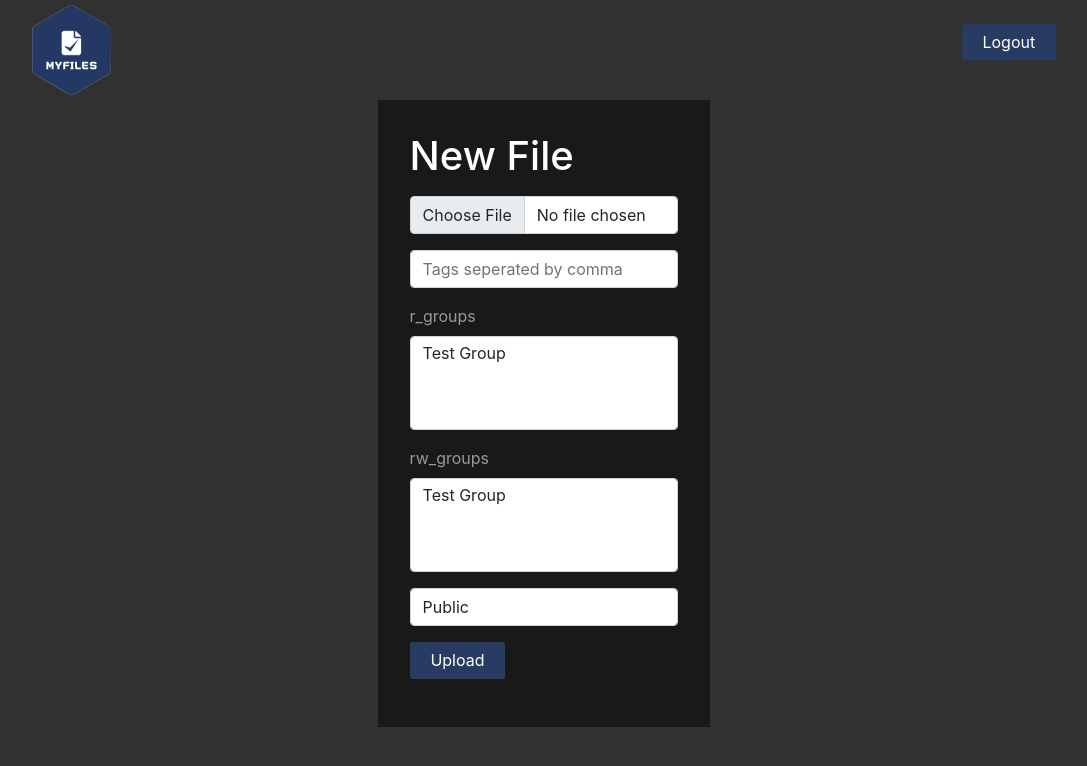
After one commit to bjerke2000/Prosjektoppgave2022, a Flask app: template templates/additem.html in a window 1280 px wide. The commit adds this page. Shown: the top 766 px of the page, without its empty margins (96-1183 px from the left). Run offline with Flask 2, Linux system fonts and the light colour scheme; the template is opened without the code that fills it: values that come from a table or form of the project are taken from there, others are empty; some libraries are stand-ins or nearby versions.

Commit message:
Trying to add file upload 2,5hrs

```diff
--- a/app.py
+++ b/app.py
@@ -6,10 +6,6 @@ from werkzeug.security import generate_password_hash, check_password_hash
 from flask_login import UserMixin, login_user, LoginManager, login_required, logout_user, current_user
 from datetime import date, datetime, timedelta
 from flask_wtf.file import FileField, FileAllowed, FileRequired
-from flask_sqlalchemy import SQLAlchemy
-from werkzeug.security import generate_password_hash, check_password_hash
-from flask_login import UserMixin, login_user, LoginManager, login_required, logout_user, current_user
-from datetime import date, timedelta
 from werkzeug.utils import secure_filename
 import uuid as uuid
 import os
@@ -156,6 +152,26 @@ def GetAvaliableName(path, name, iteration):
         iteration += 1
         return GetAvaliableName(path, name, iteration)
 
+def TagManager(tags):
+    tags = tags.split(',')
+    cleaned_tags = []
+    final_tag_str = ','
+    for tag in tags:
+        temptag=''
+        cleaned_tags.append(temptag.join(letter for letter in tag if letter.isalnum()).lower()) #Remove all special charactes and set them to lower case
+    current_tags = TagModel.query.all()#Get all tags
+    for tag in current_tags:
+        if tag.tag in cleaned_tags: #Check if tag already exists
+            final_tag_str = final_tag_str + f'{tag.id},'
+            cleaned_tags.remove(cleaned_tags.index(tag.tag))
+    for tag in cleaned_tags:#add tag if it does not exist
+        newtag = TagModel(tag = tag)
+        db.session.add(newtag)
+    db.session.commit()
+    newtags = TagModel.query.filer(TagModel.tag.in_(cleaned_tags)).all()#get new tag objects
+    for tag in newtags:
+        final_tag_str = final_tag_str + f'{tag.id},' #ad new tag's id's to str
+    return final_tag_str
 
 #===========================ROUTES======================================
 
@@ -284,32 +300,39 @@ def newfolder(path, parent):
         return redirect(url_for('item', path=itempath, name=foldername))
     return render_template("newfolder.html", form=form)
 
-@app.route("/addfile/<string:path>/<string:parent>")
+@app.route("/addfile/<string:path>/<string:parent>", methods=['GET','POST'])
 def addfile(path, parent):
     form = FileForm()
     if form.validate_on_submit():
         parent = parent.strip('-')
         itempath = path + parent +"-"
-        item = ItemModel.query.filter_by(path = itempath, itemname = form.itemname.data).first()
-        if item is None:
-            foldername = form.itemname.data
-        else:
-            foldername = GetAvaliableName_helper(itempath, form.itemname.data) #checks for itemname(n), until it finds an avaliable number
+        #Denne biten trengs vel ikke, da vi har uuid for fila
+        #item = ItemModel.query.filter_by(path = itempath, itemname = form.file.data.filename).first() + æ fikk ikke dette til å funger som æ hadde lyst. ville gjør en like på itemname=
+        #if item is None:
+        #    itemname = secure_filename(form.file.data.filename)
+        #else:
+        #    itemname = GetAvaliableName_helper(itempath, form.file.data.filename) #checks for itemname(n), until it finds an avaliable number
+        tags = TagManager(form.tags.data)
+        itemname = secure_filename(form.file.data.filename)
+        itemname_uuid = str(uuid.uuid1()) + '_' + itemname.strip('-')
+        form.file.data.save(os.path.join(app.config['UPLOAD_FOLDER'], itemname_uuid))
         group_priv_dict = PermissionCreator(form)
-        newfolder = ItemModel(
+        newitem = ItemModel(
             owner = current_user.id,
-            type = 0,
-            itemname = foldername.strip("~-"),
+            type = 1,
+            itemname = itemname_uuid,
             path = itempath,
             group_privs = group_priv_dict,
             post_date = datetime.now(),
-            edited_date = datetime.now()
+            edited_date = datetime.now(),
+            tags = tags
         )
-        db.session.add(newfolder)
+        db.session.add(newitem)
         db.session.commit()
-        flash('Folder created succesfully', 'success')
-        return redirect(url_for('item', path=itempath, name=foldername))
-    return render_template("newfolder.html", form=form)
+        flash('Item created succesfully', 'success')
+        return redirect(url_for('item', path=itempath, name=itemname))
+    flash(form.errors)
+    return render_template("additem.html", form=form)
 
 
 #På bunnj
--- a/forms.py
+++ b/forms.py
@@ -1,10 +1,11 @@
 from flask_wtf import FlaskForm
 from wtforms import StringField, PasswordField, SubmitField, FileField, DateField, SelectMultipleField, SelectField
 from wtforms.validators import DataRequired, EqualTo, Length, Email
+from flask_wtf.file import FileField, FileAllowed, FileRequired
 
 ADMINGROUP=2
-ALLUSERSGROUP=3
-TESTGROUP=1
+ALLUSERSGROUP=1
+TESTGROUP=3
 
 class RegisterForm(FlaskForm):
     name = StringField(
@@ -84,7 +85,32 @@ class FolderForm(FlaskForm):
     submit = SubmitField("Create")
 
 class FileForm(FlaskForm):
-    pass
+    file = FileField(
+        'File',
+        validators=[FileRequired(), FileAllowed(['txt','jpg','png','jpeg','mp4','webm'],'Non supported type')]
+        )
+    tags = StringField(
+        'Tags',
+        validators=[Length(max=50)],
+        render_kw={'placeholder':'Tags seperated by comma'}
+        )
+    r_groups = SelectMultipleField(
+        "Groups with read Privilages",
+        choices=[(TESTGROUP,"Test Group")],
+        coerce=int
+    )
+    rw_groups = SelectMultipleField(
+        "Groups with read and write Privilages",
+        choices=[(TESTGROUP,"Test Group")],
+        coerce=int
+    )
+    private = SelectField(
+        "Private",
+        choices=[(0,"Public"),(1,"Private")],
+        default=(0,"Public"),
+        coerce=int
+    )
+    submit = SubmitField('Upload')
 
 class EditFileForm(FlaskForm):
     pass
--- a/static/css/styles.css
+++ b/static/css/styles.css
@@ -3,7 +3,7 @@
     --primary-color: #283c63;
     --dark-color: #141414;
     --light-color: #f4f4f4;
-    --background-color: #000;
+    --background-color: #313131;
     --white-color: #fff;
 }
 
--- /dev/null
+++ b/templates/additem.html
@@ -0,0 +1,33 @@
+{% extends 'layout.html' %}
+{% block title %}new folder{% endblock %}
+
+{% block body %}
+<div class="container">
+    <div class="inputform">
+        <h1 class="mb-3">New File</h1>
+        <form method="POST">
+            {{ form.csrf_token() }}
+            <div class="mb-3">
+                {{ form.file(class = "form-control") }}
+            </div>
+            <div class="mb-3">
+                {{ form.tags(class = "form-control") }}
+            </div>
+            <p>r_groups</p>
+            <div class="mb-3">
+                {{ form.r_groups(class = "form-control") }}
+            </div>
+            <p>rw_groups</p>
+            <div class="mb-3">
+                {{ form.rw_groups(class = "form-control") }}
+            </div>
+            <div class="mb-3">
+                {{ form.private(class = "form-control") }}
+            </div>
+            <div class="mb-3">
+                {{ form.submit(class = "btn") }}
+            </div>
+        </form>
+    </div>
+</div>
+{% endblock %}
--- a/templates/folder.html
+++ b/templates/folder.html
@@ -17,7 +17,7 @@
             </div>
         {% endfor %}
             <div class="card">
-                <a href=""><img src="/static/images/meth kattt.jpg" alt="New item"></a>
+                <a href="{{url_for('addfile', path=current_folder.path, parent=current_folder.itemname)}}"><img src="/static/images/meth kattt.jpg" alt="New item"></a>
                 <div class="container">
                 <p>New File</p>
                 </div>
```
